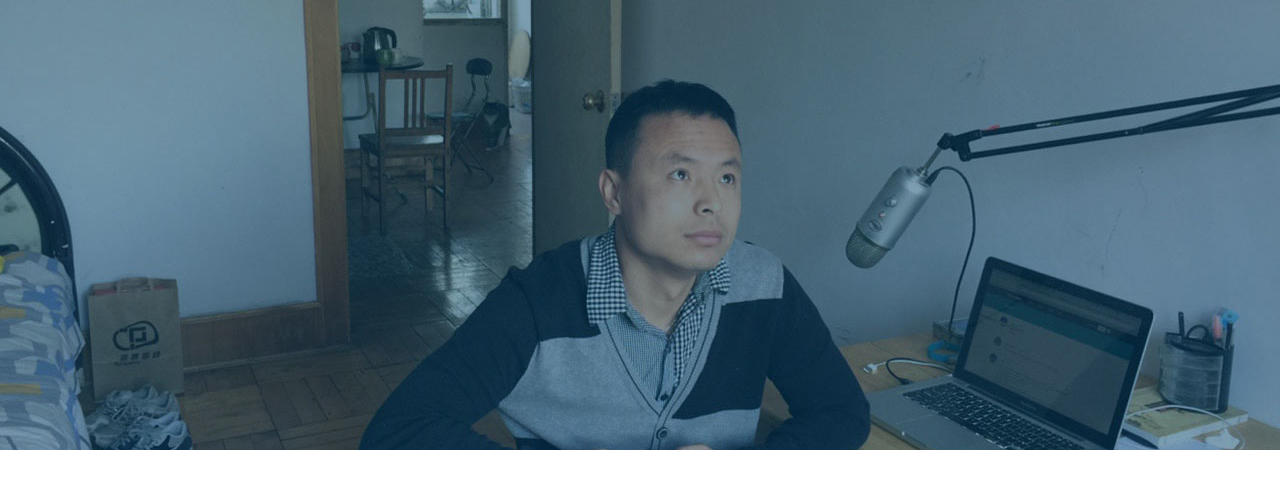
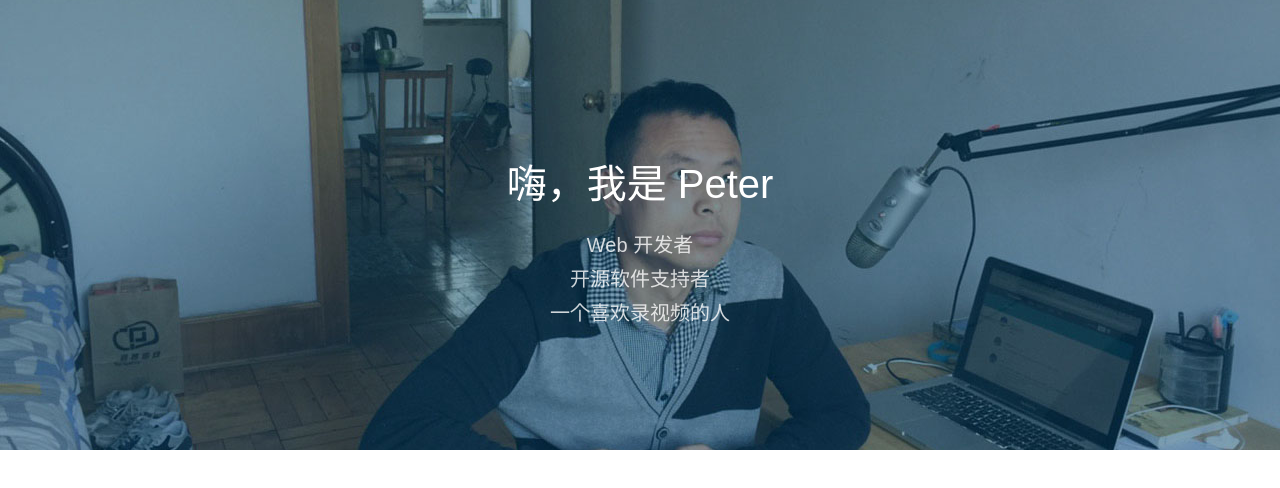
Before and after one commit to qqpeter/qqpeter.github.io, a plain HTML site: page index.html in a window 1280 px wide. Drawn offline with Linux system fonts and the light colour scheme.

```diff
--- a/index.html
+++ b/index.html
@@ -5,6 +5,16 @@
   <meta charset="UTF-8" />
 </head>
 <body>
-  <div class="banner-page"></div>
+  <div class="banner-page clearfix">
+    <h1 class="tagline">
+      嗨，我是 Peter
+    </h1>
+    <div class="tagline-caption">
+      Web 开发者<br>
+      开源软件支持者 <br>
+      一个喜欢录视频的人
+    </div>
+  </div>
+
 </body>
 </html>
--- a/main.css
+++ b/main.css
@@ -38,6 +38,21 @@
   background-position: 50% 50%;
 }
 
+.tagline {
+  margin-top: 150px;
+  margin-bottom: 10px;
+  color: #fff;
+  text-align: center;
+  font-size: 40px;
+  font-weight: normal;
+}
+
+.tagline-caption {
+  color: #fff;
+  font-size: 20px;
+  text-align: center;
+  opacity: 0.8;
+}
 
 /* layout.css */
 
```
